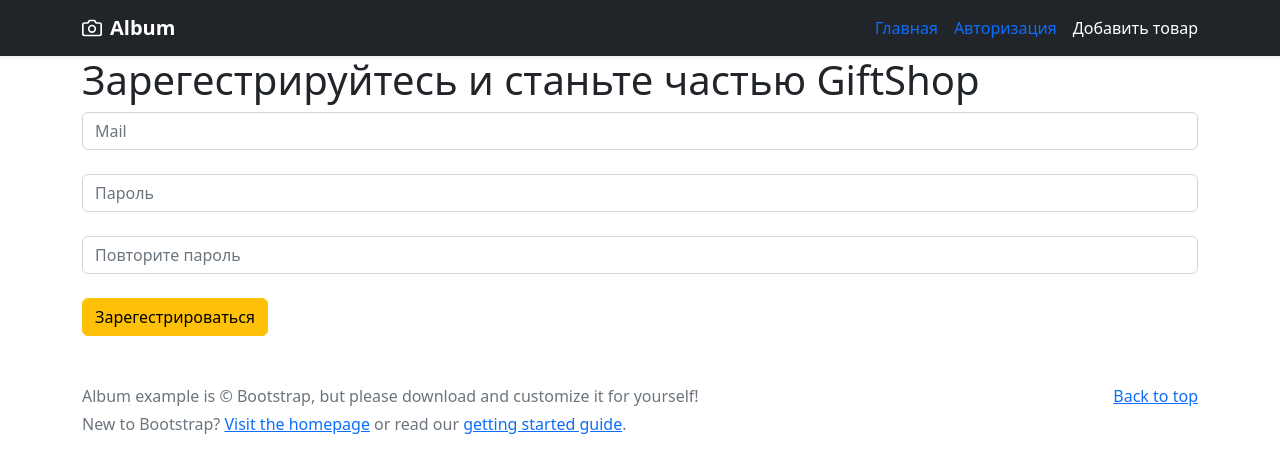
After one commit to Zhauner/GiftShop, a Flask app: page /reg in a window 1280 px wide. The commit adds this page. Shown: the top 473 px of the page. Run offline with Flask 3, Linux system fonts and the light colour scheme.

Commit message:
register form

```diff
--- a/app.py
+++ b/app.py
@@ -5,9 +5,10 @@ from flask import (
     redirect,
 )
 
-from flask_sqlalchemy import SQLAlchemy
 import os
 import sqlite3
+from flask_sqlalchemy import SQLAlchemy
+from werkzeug.security import generate_password_hash, check_password_hash
 
 app = Flask(__name__)
 app.config['SQLALCHEMY_DATABASE_URI'] = 'sqlite:///shop.db'
@@ -24,6 +25,12 @@ class Item(db.Model):
     extension = db.Column(db.String(10), nullable=False)
 
 
+class Users(db.Model):
+    id = db.Column(db.Integer, primary_key=True)
+    mail = db.Column(db.String(100), nullable=False)
+    passwrd = db.Column(db.String(20), nullable=False)
+
+
 with app.app_context():
     db.create_all()
 
@@ -31,6 +38,37 @@ with app.app_context():
 @app.route('/')
 def main():
     return render_template('index.html')
+
+
+@app.route('/autorization')
+def auth():
+    return render_template('login_form.html')
+
+
+@app.route('/reg', methods=['POST', 'GET'])
+def reg():
+    if request.method == 'POST':
+
+        mail = request.form['mail']
+        pswd = request.form['pswd']
+        ag_pswd = request.form['ag_pswd']
+        print(type(pswd))
+        if len(mail) > 100 or len(str(pswd)) > 20 or len(str(ag_pswd)) > 20 \
+                                                            or pswd != ag_pswd:
+
+            return redirect('/1312')
+
+        user = Users(mail=mail, passwrd=generate_password_hash(str(pswd)))
+
+        try:
+            db.session.add(user)
+            db.session.commit()
+            return redirect('/')
+        except:
+            return 'Ошибка регистрации'
+
+    else:
+        return render_template('register_form.html')
 
 
 @app.route('/add', methods=['POST', 'GET'])
--- a/templates/base.html
+++ b/templates/base.html
@@ -19,6 +19,7 @@
       </a>
     <nav class="d-inline-flex mt-2 mt-md-0 ms-md-auto">
         <a class="me-3 py-2 text-decoration-none" href="/">Главная</a>
+        <a class="me-3 py-2 text-decoration-none" href="/autorization">Авторизация</a>
         <a class="py-2 text-white text-decoration-none" href="/add">Добавить товар</a>
     </nav>
 
--- /dev/null
+++ b/templates/register_form.html
@@ -0,0 +1,19 @@
+{% extends 'base.html' %}
+
+{% block title %}
+<title>Регистрация</title>
+{% endblock title %}
+
+{% block body %}
+<div class="container">
+    <h1>Зарегестрируйтесь и станьте частью GiftShop</h1>
+    <form method="post" enctype=multipart/form-data>
+
+        <input type="text" class="form-control" name="mail" id="mail" placeholder="Mail" required><br>
+        <input type="text" class="form-control" name="pswd" id="pswd" placeholder="Пароль" required><br>
+        <input type="text" class="form-control" name="ag_pswd" id="ag_pswd" placeholder="Повторите пароль" required><br>
+        <button class="btn btn-warning" type="submit">Зарегестрироваться</button>
+
+    </form>
+</div>
+{% endblock body %}
```
Also changed, not shown: templates/login_form.html (added, +19 -0 lines), instance/shop.db.
